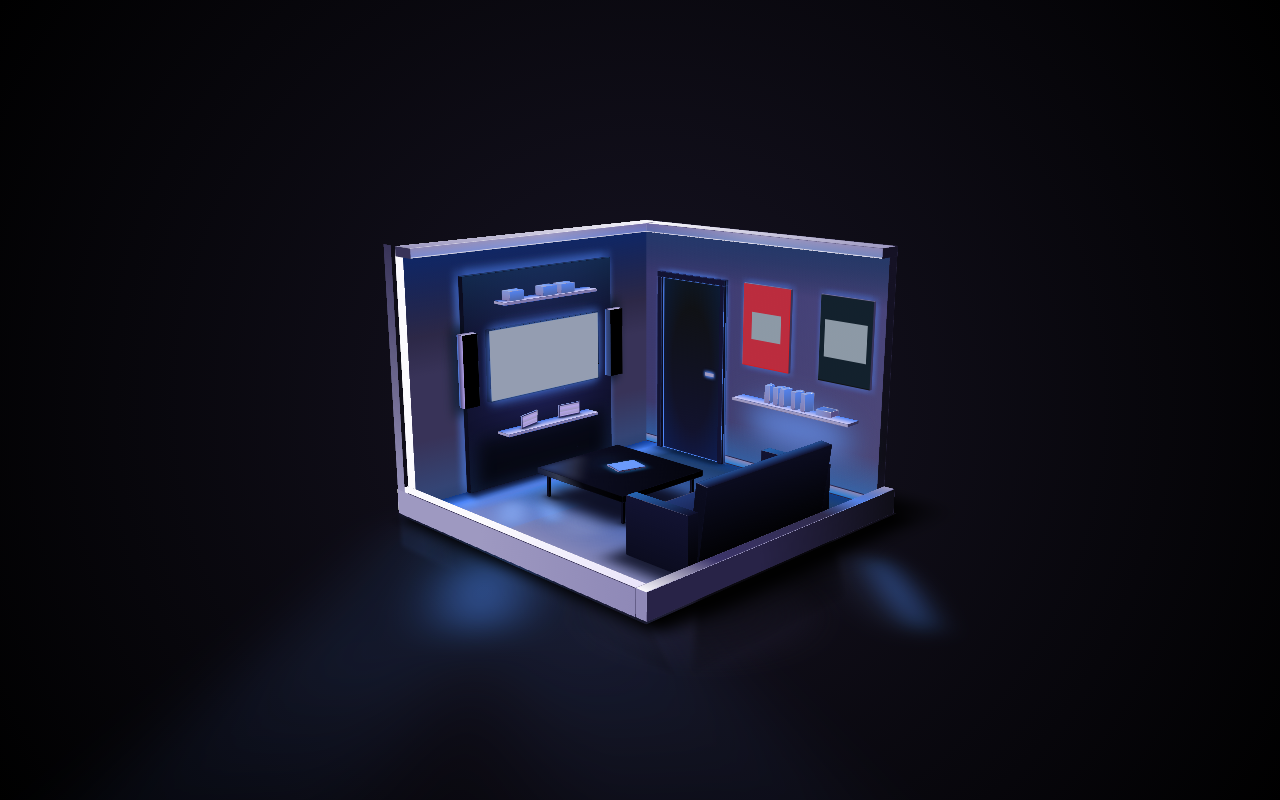
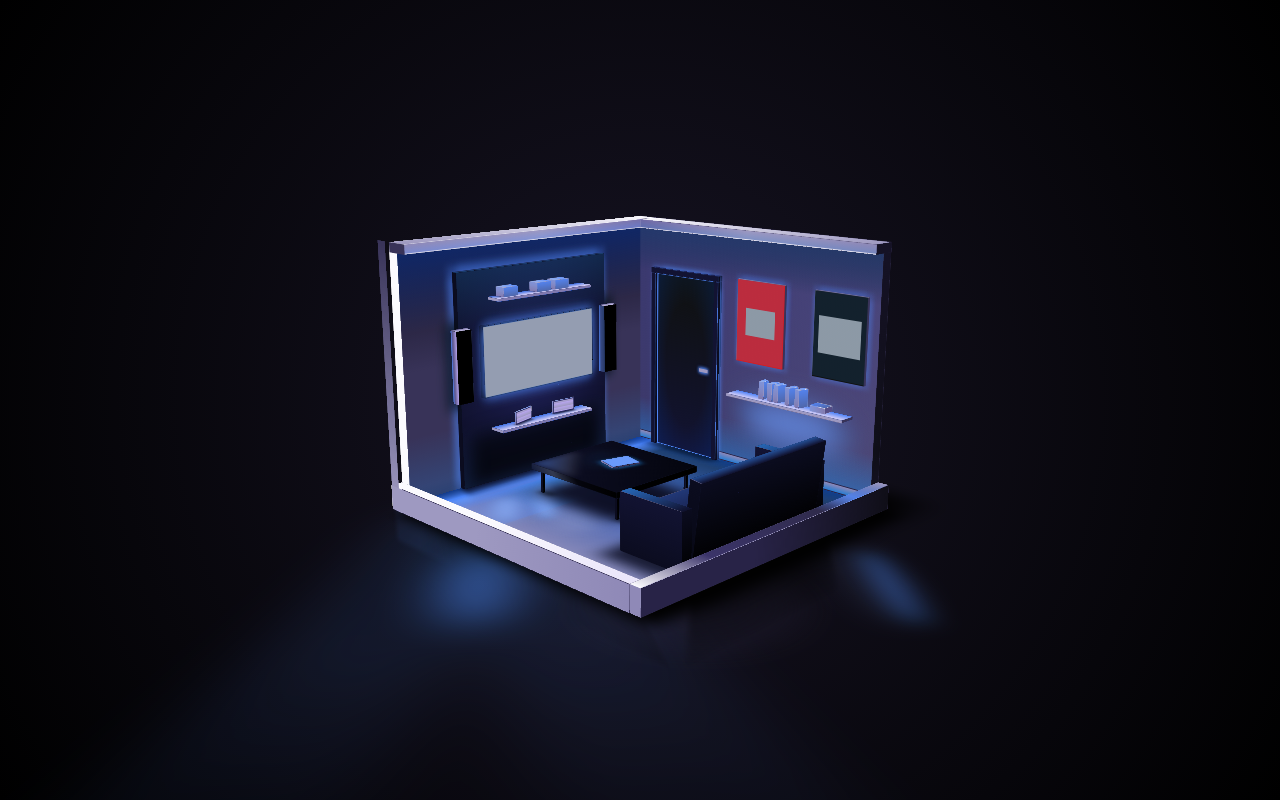
Before and after one commit to Kallangouda/Dream-House-3D, a plain HTML site: page index.html in a window 1280 px wide. Shown: the top 800 px of the page. Drawn offline with Linux system fonts and the light colour scheme; grey boxes are pictures that could not be loaded.

Commit message:
Update style.css

```diff
--- a/style.css
+++ b/style.css
@@ -20,8 +20,8 @@ body {
   display: flex;
   justify-content: center;
   align-items: center;
-  width: 101%;
-  height: 101vh;
+  width: 100%;
+  height: 100vh;
   overflow: hidden;
   cursor: pointer;
   background-image: radial-gradient(circle, #171424, black);
@@ -43,15 +43,15 @@ body {
   position: absolute;
   top: 0;
   left: 0;
-  width: 101%;
-  height: 101%;
+  width: 100%;
+  height: 100%;
   box-shadow: 1.5vw -3vw 3vw black, 1.5vw 0.5vw 1.5vw black;
 }
 
 .h-lights {
   position: absolute;
-  top: 51%;
-  left: 51%;
+  top: 50%;
+  left: 50%;
   transform: translateX(-50%) translateY(-50%);
   width: 45vw;
   height: 45vw;
@@ -65,7 +65,7 @@ body {
   right: 0;
   width: 15vw;
   height: 15vw;
-  border-radius: 51%;
+  border-radius: 50%;
   background-image: radial-gradient(#1b182a, transparent);
   filter: blur(1vw);
 }
@@ -74,7 +74,7 @@ body {
   right: -1vw;
   width: 2vw;
   height: 12vw;
-  border-radius: 51%;
+  border-radius: 50%;
   transform: rotateZ(-50deg);
   background-image: radial-gradient(rgba(81, 137, 251, 0.45) 50%, rgba(40, 125, 210, 0.45), transparent);
   box-shadow: -1vw -1vw 2vw 1vw rgba(131, 171, 252, 0.1);
@@ -85,7 +85,7 @@ body {
   right: 17vw;
   width: 5vw;
   height: 12vw;
-  border-radius: 51%;
+  border-radius: 50%;
   transform: rotateZ(-50deg);
   background-image: radial-gradient(rgba(81, 137, 251, 0.5) 50%, rgba(40, 125, 210, 0.5), transparent);
   filter: blur(2vw);
@@ -93,7 +93,7 @@ body {
 .h-light:nth-of-type(3)::before, .h-light:nth-of-type(3)::after {
   content: "";
   position: absolute;
-  width: 201%;
+  width: 200%;
   top: -6vw;
   height: 400%;
   background-image: linear-gradient(to bottom, rgba(40, 125, 210, 0.1), rgba(81, 137, 251, 0.1), transparent);
```
